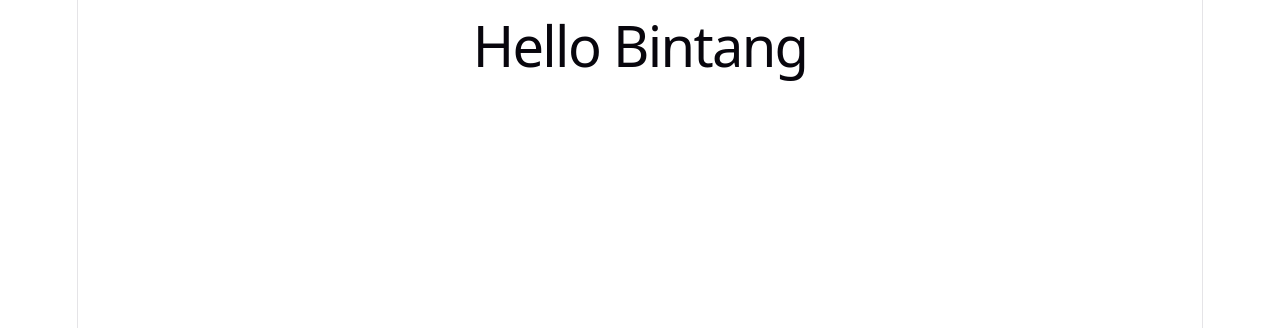
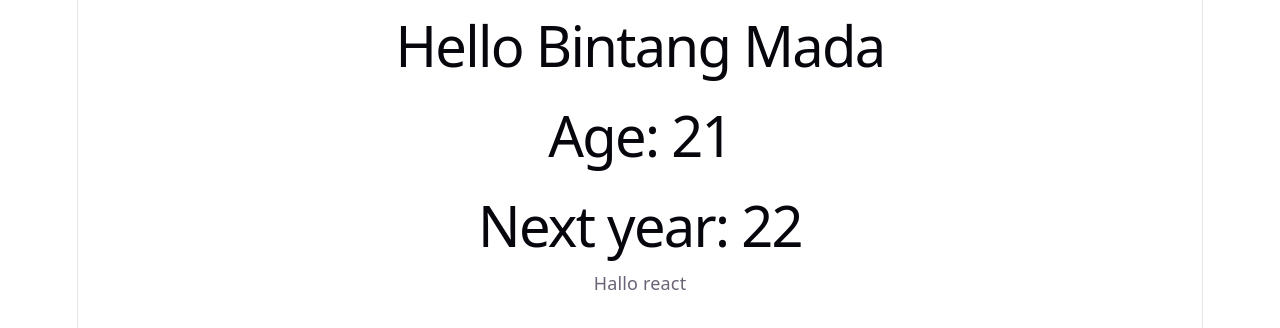
Before and after one commit to bintangmada/react-learning-journey, a React (Vite) app: page / in a window 1280 px wide. Shown: the top 328 px of the page. Built offline with nearby package versions, Linux system fonts and the light colour scheme.

Commit message:
feat: render dynamic content using JSX expressions

```diff
--- a/src/App.jsx
+++ b/src/App.jsx
@@ -1,10 +1,21 @@
+const user = {
+  firstName : "Bintang",
+  lastName : "Mada",
+  age : 21
+}
+
+function greeting(){
+  return "Hallo react";
+}
+
+
 function App() {
-
-  const name = "Bintang"
-
   return (
     <>
-      <h1>Hello {name}</h1>
+      <h1>Hello {user.firstName} {user.lastName}</h1>
+      <h1>Age: {user.age}</h1>
+      <h1>Next year: {user.age+1}</h1>
+      <p>{greeting()}</p>
     </>
   )
 }
```
